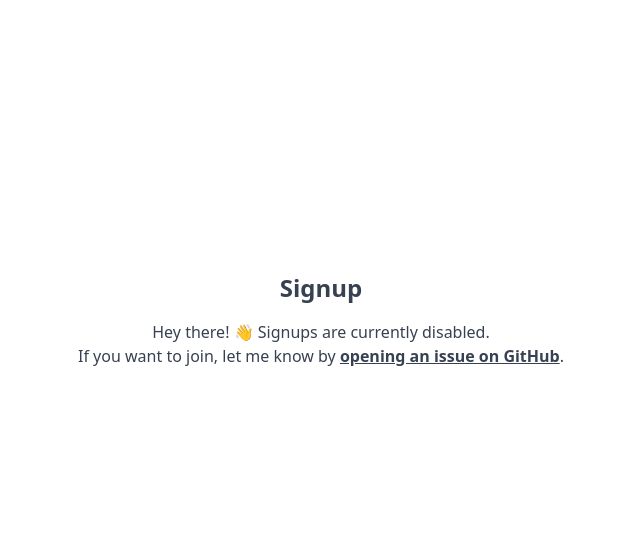
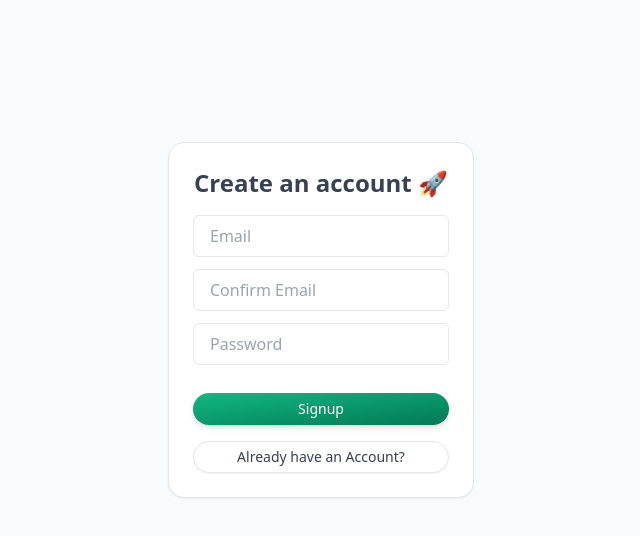
Before and after one commit to madebyfabian/zingio, a Nuxt app: page /auth/signup in a window 1280 px wide. Shown: the top 536 px of the page, without its empty margins (319-959 px from the left). Built offline with nearby package versions, Linux system fonts and the light colour scheme; no server answers.

Commit message:
fix: ui and error message improvements

```diff
--- a/assets/css/tailwind.css
+++ b/assets/css/tailwind.css
@@ -34,7 +34,7 @@
 
 	input:not(.reset),
 	textarea:not(.reset) {
-		@apply block px-4 py-2 border-gray-300 border rounded-md;
+		@apply block px-4 py-2 border rounded-md;
 	}
 
 	button:not(.reset) {
@@ -48,7 +48,7 @@
 		}
 
 		&[data-type='secondary'] {
-			@apply bg-white border border-gray-200 text-gray-700 shadow-sm;
+			@apply bg-white border text-gray-700 shadow-sm;
 			& * {
 				@apply text-gray-700;
 			}
--- a/components/BookmarkFolderItem.vue
+++ b/components/BookmarkFolderItem.vue
@@ -1,13 +1,10 @@
 <template>
-	<article
+	<Card
 		:tabindex="!state.editMode ? 0 : undefined"
 		:role="!state.editMode ? 'link' : undefined"
 		@click="handleElementClick"
 		@keydown.enter="handleElementClick"
-		class="block border border-gray-200 rounded-xl p-4"
-		:class="{
-			'cursor-pointer hover:shadow-md transition-shadow': !state.editMode,
-		}"
+		:isInteractive="!state.editMode"
 	>
 		<form @submit.prevent="handleSubmit">
 			<div class="flex justify-between">
@@ -60,7 +57,7 @@
 				/>
 			</div>
 		</form>
-	</article>
+	</Card>
 </template>
 
 <script lang="ts">
--- /dev/null
+++ b/components/Card.vue
@@ -0,0 +1,39 @@
+<template>
+	<section
+		class="Card"
+		:data-size="props.size"
+		:data-is-interactive="props.isInteractive"
+	>
+		<slot />
+	</section>
+</template>
+
+<script setup lang="ts">
+	type Props = {
+		size?: 50 | 100
+		isInteractive?: boolean
+	}
+
+	const props = withDefaults(defineProps<Props>(), {
+		size: 100,
+		isInteractive: false,
+	})
+</script>
+
+<style lang="postcss" scoped>
+	.Card {
+		@apply bg-white border shadow-sm;
+
+		&[data-size='50'] {
+			@apply p-4 rounded-xl;
+		}
+
+		&[data-size='100'] {
+			@apply p-6 rounded-2xl;
+		}
+
+		&[data-is-interactive='true'] {
+			@apply transition-shadow cursor-pointer hover:shadow-md;
+		}
+	}
+</style>
--- a/components/Post.vue
+++ b/components/Post.vue
@@ -1,13 +1,14 @@
 <template>
-	<article
+	<Card
 		:tabindex="isLink ? 0 : undefined"
 		:role="isLink ? 'link' : undefined"
 		@click="handleElementClick"
 		@keydown.enter="handleElementClick"
-		class="Post block bg-white border border-gray-200 rounded-xl p-6 mb-6"
+		class="Post mb-6"
+		:isInteractive="isLink"
 		:class="{
 			'cursor-pointer': isLink,
-			'shadow-lg': !isLink,
+			'!shadow-lg': !isLink,
 		}"
 	>
 		<template v-if="!isDeleted">
@@ -78,7 +79,7 @@
 		</template>
 
 		<div v-else class="italic">This post has been deleted.</div>
-	</article>
+	</Card>
 </template>
 
 <script lang="ts">
--- a/components/Sidebar.vue
+++ b/components/Sidebar.vue
@@ -1,8 +1,5 @@
 <template>
-	<div
-		class="py-8 h-full"
-		:class="{ 'border-r border-gray-200': !props.asMenu }"
-	>
+	<div class="py-8 h-full" :class="{ 'border-r': !props.asMenu }">
 		<NuxtLink
 			v-if="!props.asMenu"
 			class="font-black text-3xl tracking-tight text-gray-700 inline-block"
--- a/layouts/auth.vue
+++ b/layouts/auth.vue
@@ -1,5 +1,7 @@
 <template>
-	<div class="container min-h-screen">
-		<slot />
+	<div class="min-h-screen bg-gray-50">
+		<div class="container">
+			<slot />
+		</div>
 	</div>
 </template>
--- a/pages/auth/signin.vue
+++ b/pages/auth/signin.vue
@@ -1,7 +1,17 @@
 <template>
 	<div class="flex flex-col gap-4 justify-center min-h-[80vh] items-center">
-		<h1>Welcome back! Sign in.</h1>
-		<form @submit.prevent="handleSubmit" class="w-64 flex flex-col gap-2">
+		<Card>
+			<h1 class="text-center mb-4">Welcome back!</h1>
+
+			<div v-if="state.status === 'success'" class="my-4">
+				Succesfully signed in!
+			</div>
+
+			<div v-if="state.status === 'error'" class="my-4">
+				{{ state.status }}: {{ state.error }}
+			</div>
+
+			<form @submit.prevent="handleSubmit" class="w-64 flex flex-col gap-3">
 				<input
 					type="text"
 					v-model="state.email"
@@ -25,10 +35,7 @@
 					</button>
 				</div>
 			</form>
-
-		<div v-if="state.status !== null">
-			{{ state.status }}
-		</div>
+		</Card>
 	</div>
 </template>
 
@@ -44,6 +51,7 @@
 		email: '',
 		password: '',
 		status: null as null | 'error' | 'success',
+		error: null as null | string,
 	})
 
 	watchEffect(() => {
@@ -51,14 +59,18 @@
 	})
 
 	const handleSubmit = async () => {
+		state.status = null
+		state.error = null
+
 		const { data, error } = await supabase.auth.signInWithPassword({
 			email: state.email,
 			password: state.password,
 		})
 		if (!data || error) {
 			state.status = 'error'
+			state.error = error?.message ?? 'Unknown error'
 			return
 		}
-		state.status = 'success'
+		return (state.status = 'success')
 	}
 </script>
--- a/pages/auth/signup.vue
+++ b/pages/auth/signup.vue
@@ -1,24 +1,22 @@
 <template>
 	<div class="flex flex-col gap-4 justify-center min-h-[80vh] items-center">
-		<h1>Signup</h1>
+		<Card>
+			<h1 class="text-center mb-4">Create an account 🚀</h1>
+			<div v-if="state.status !== null" class="my-4">
+				{{ state.status }}
+			</div>
 
-		<p class="text-center">
-			Hey there! 👋 Signups are currently disabled.<br />If you want to join,
-			let me know by
-			<a
-				class="font-bold underline"
-				target="_blank"
-				rel="noopener noreferrer"
-				href="https://github.com/madebyfabian/twitter-clone/issues/new"
-				>opening an issue on GitHub</a
-			>.
-		</p>
-
-		<!--<form @submit.prevent="handleSubmit" class="w-64 flex flex-col gap-2">
+			<form @submit.prevent="handleSubmit" class="w-64 flex flex-col gap-3">
 				<input
 					type="text"
 					v-model="state.email"
 					placeholder="Email"
+					class="w-full"
+				/>
+				<input
+					type="text"
+					v-model="state.emailConfirm"
+					placeholder="Confirm Email"
 					class="w-full"
 				/>
 				<input
@@ -38,15 +36,11 @@
 					</button>
 				</div>
 			</form>
-
-		<div v-if="state.status !== null">
-			{{ state.status }}
+		</Card>
 	</div>
-		--></div>
 </template>
 
 <script setup lang="ts">
-	const supabase = useSupabaseClient()
 	const authUser = useAuthUser()
 
 	definePageMeta({
@@ -55,6 +49,7 @@
 
 	const state = reactive({
 		email: '',
+		emailConfirm: '',
 		password: '',
 		status: null as null | 'error' | 'success',
 	})
@@ -64,14 +59,21 @@
 	})
 
 	const handleSubmit = async () => {
-		const { data, error } = await supabase.auth.signUp({
+		state.status = null
+
+		const { data: newUserRecord, error } = useFetch('/api/auth/signup', {
+			method: 'POST',
+			body: {
+				user: {
 					email: state.email,
 					password: state.password,
+				},
+			},
 		})
-		if (!data || error) {
+		if (newUserRecord.value && !error.value) {
+			state.status = 'success'
+		} else {
 			state.status = 'error'
-			return
 		}
-		state.status = 'success'
 	}
 </script>
--- a/tailwind.config.ts
+++ b/tailwind.config.ts
@@ -1,4 +1,5 @@
 import type { Config } from 'tailwindcss'
+import colors from 'tailwindcss/colors'
 
 export default <Partial<Config>>{
 	theme: {
@@ -11,5 +12,10 @@
 			md: '768px',
 			lg: '1024px',
 		},
+		extend: {
+			borderColor: {
+				DEFAULT: colors?.gray[200],
+			},
+		},
 	},
 }
```
Also changed, not shown: 1 other file (tests, documents, lock files or other folders). Lines whose indentation alone changed are shown as unchanged.
